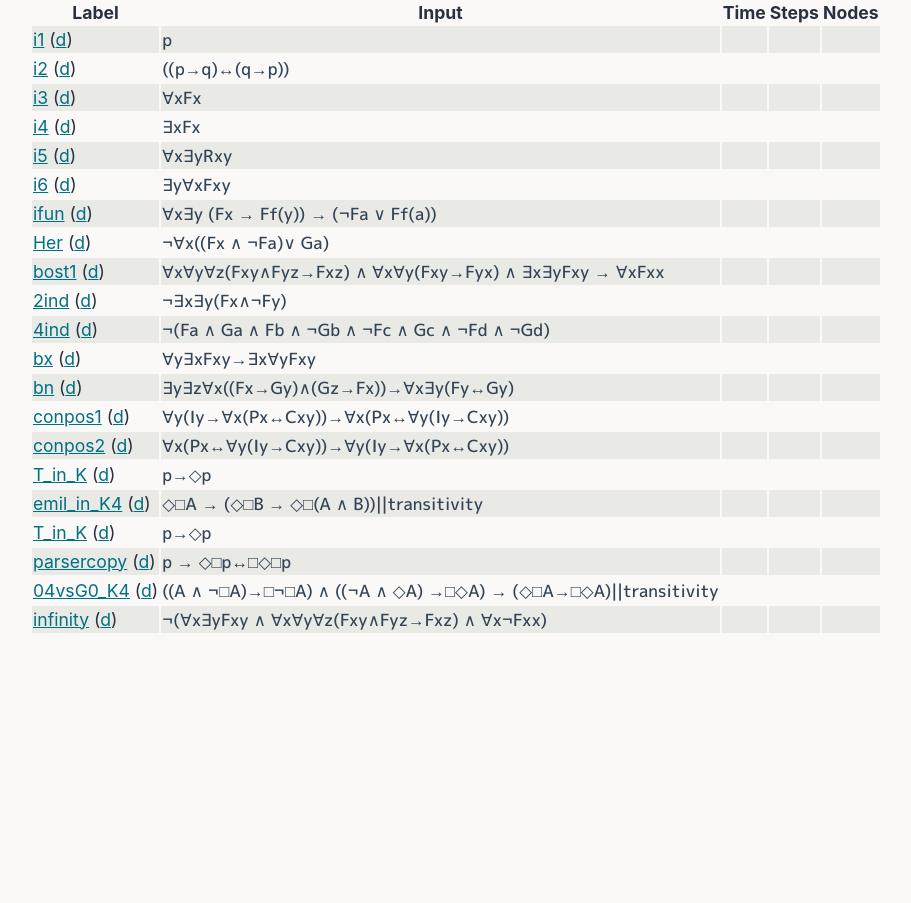
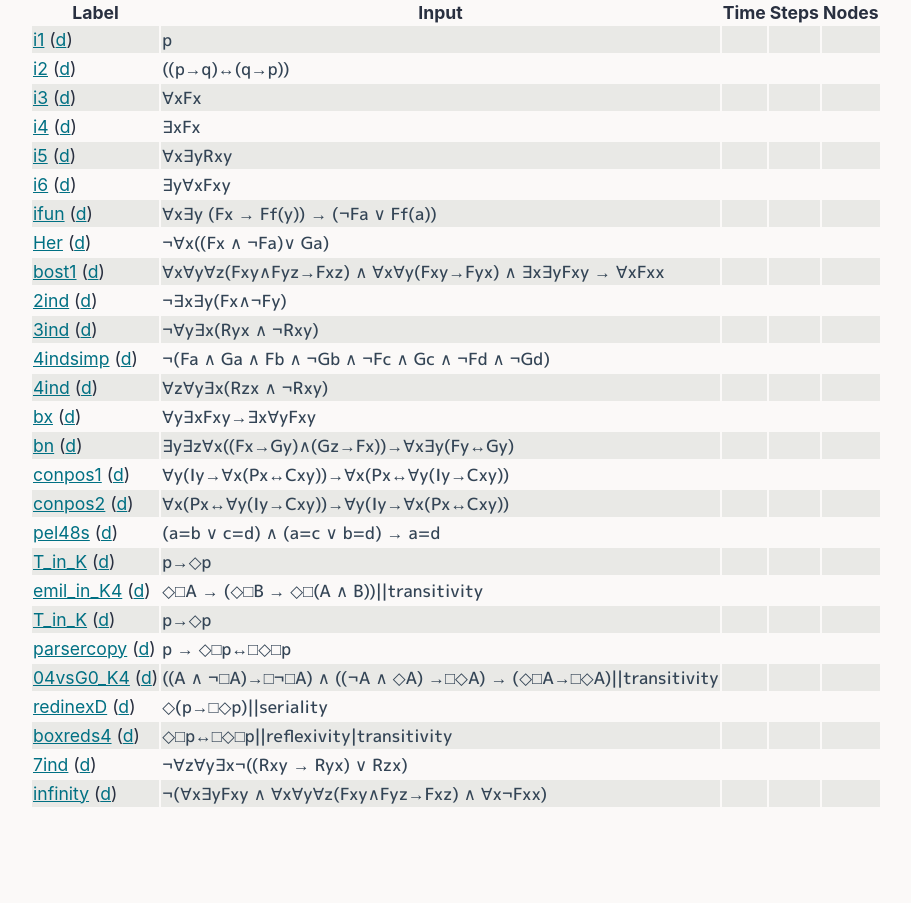
Before and after one commit to wo/tpg, a PHP site: page /testdrive.php in a window 1280 px wide. Shown: the part 3131-4034 px from the top of the page, without its empty margins (20-931 px from the left). Before the commit the page ends 3764 px from the top, so only its background shows below. Run offline with PHP 8.4, Linux system fonts and the light colour scheme.

Commit message:
add a few tests for finding countermodels

```diff
--- a/testdrive.php
+++ b/testdrive.php
@@ -108,7 +108,7 @@ $valid_tests = [
    ['narrow_D', '(p→□r)→((p∧q)→□r)||seriality'],
    ['04vsG0_S4', '((A ∧ ¬□A)→□¬□A) ∧ ((¬A ∧ ◇A) →□◇A) → (◇□A→□◇A)||reflexivity|transitivity'],
    ['pel54', '∀y∃z∀x(Fxz ↔ x=y) |= ¬∃w∀x(Fxw ↔ ∀u(Fxu → ∃y(Fyu ∧ ¬∃z(Fzu ∧ Fzy))))'],
-   ['beckert97bid','∀x(i(u,x)=x) ∧ ∀x∀y∀z(i(i(x,y),i(i(y,z),i(x,z)))=u) ∧ ∀x∀y(i(i(x,y),y) = i(i(y,x),x)) → ∀x∀y∀z∃w(i(x,w)=u ∧ w=i(y,i(z,y)))'],
+   ['beckert97bid','∀x(i(u,x)=x) ∧ ∀x∀y∀z(i(i(x,y),i(i(y,z),i(x,z)))=u) ∧ ∀x∀y(i(i(x,y),y) = i(i(y,x),x)) → ∀x∀y∀z∃w(i(x,w)=u ∧ w=i(y,i(z,y)))']
 ];
 
 foreach ($valid_tests as $test) {
@@ -133,16 +133,22 @@ $invalid_tests = [
     ['Her', '¬∀x((Fx ∧ ¬Fa)∨ Ga)'],
     ['bost1', '∀x∀y∀z(Fxy∧Fyz→Fxz) ∧ ∀x∀y(Fxy→Fyx) ∧ ∃x∃yFxy → ∀xFxx'],
     ['2ind', '¬∃x∃y(Fx∧¬Fy)'],
-    ['4ind', '¬(Fa ∧ Ga ∧ Fb ∧ ¬Gb ∧ ¬Fc ∧ Gc ∧ ¬Fd ∧ ¬Gd)'],
+    ['3ind', '¬∀y∃x(Ryx ∧ ¬Rxy)'],
+    ['4indsimp', '¬(Fa ∧ Ga ∧ Fb ∧ ¬Gb ∧ ¬Fc ∧ Gc ∧ ¬Fd ∧ ¬Gd)'],
+    ['4ind', '∀z∀y∃x(Rzx ∧ ¬Rxy)'],
     ['bx', '∀y∃xFxy→∃x∀yFxy'],
     ['bn', '∃y∃z∀x((Fx→Gy)∧(Gz→Fx))→∀x∃y(Fy↔Gy)'],
     ['conpos1', '∀y(Iy→∀x(Px↔Cxy))→∀x(Px↔∀y(Iy→Cxy))'],
     ['conpos2', '∀x(Px↔∀y(Iy→Cxy))→∀y(Iy→∀x(Px↔Cxy))'],
+    ['pel48s', '(a=b ∨ c=d) ∧ (a=c ∨ b=d) → a=d'],
     ['T_in_K', 'p→◇p'],
     ['emil_in_K4', '◇□A → (◇□B → ◇□(A ∧ B))||transitivity'],
     ['T_in_K', 'p→◇p'],
     ['parsercopy', 'p → ◇□p↔□◇□p'],
     ['04vsG0_K4', '((A ∧ ¬□A)→□¬□A) ∧ ((¬A ∧ ◇A) →□◇A) → (◇□A→□◇A)||transitivity'],
+    ['redinexD', '◇(p→□◇p)||seriality'],
+    ['boxreds4', '◇□p↔□◇□p||reflexivity|transitivity'],
+    ['7ind', '¬∀z∀y∃x¬((Rxy → Ryx) ∨ Rzx)'],
     ['infinity', '¬(∀x∃yFxy ∧ ∀x∀y∀z(Fxy∧Fyz→Fxz) ∧ ∀x¬Fxx)'],
 ];
 // $invalid_tests = [];
```
